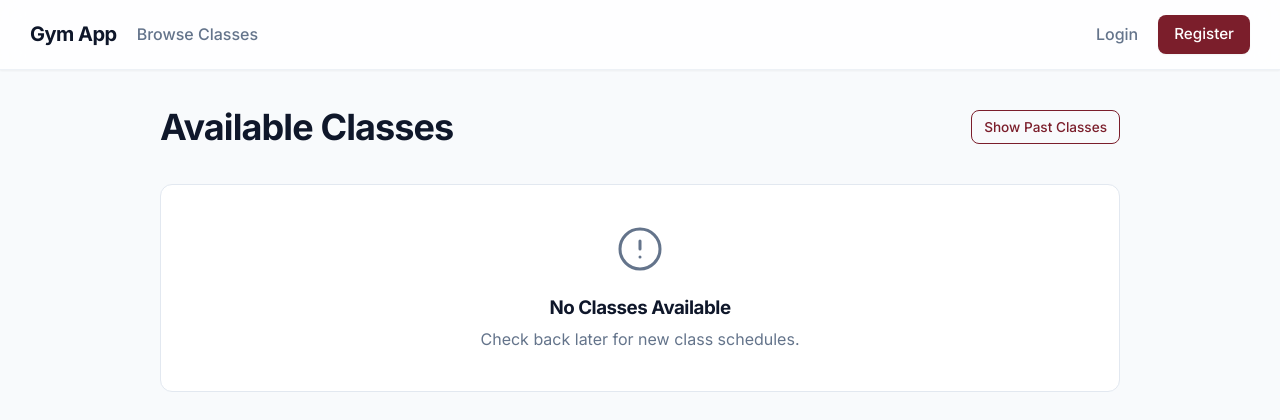
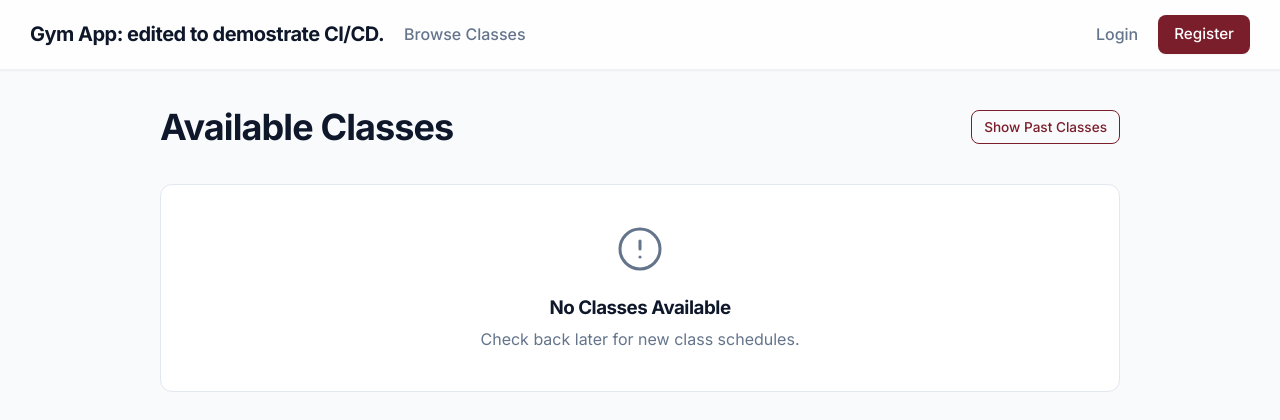
Before and after one commit to IsroilovA/gym_class_management, a Django app: page /classes/ in a window 1280 px wide. Shown: the top 420 px of the page. Run offline with Django 5.2, Linux system fonts and the light colour scheme; data that the repository does not hold is empty.

Commit message:
demo ci/cd

```diff
--- a/templates/base.html
+++ b/templates/base.html
@@ -14,7 +14,7 @@
 
 <body>
     <nav>
-        <a href="{% url 'class-list' %}"><strong>Gym App</strong></a>
+        <a href="{% url 'class-list' %}"><strong>Gym App: edited to demostrate CI/CD.</strong></a>
         <a href="{% url 'class-list' %}">Browse Classes</a>
         {% if user.is_authenticated %}
         <a href="{% url 'booking-list' %}">My Bookings</a>
```
Also changed, not shown: 1 other file.
